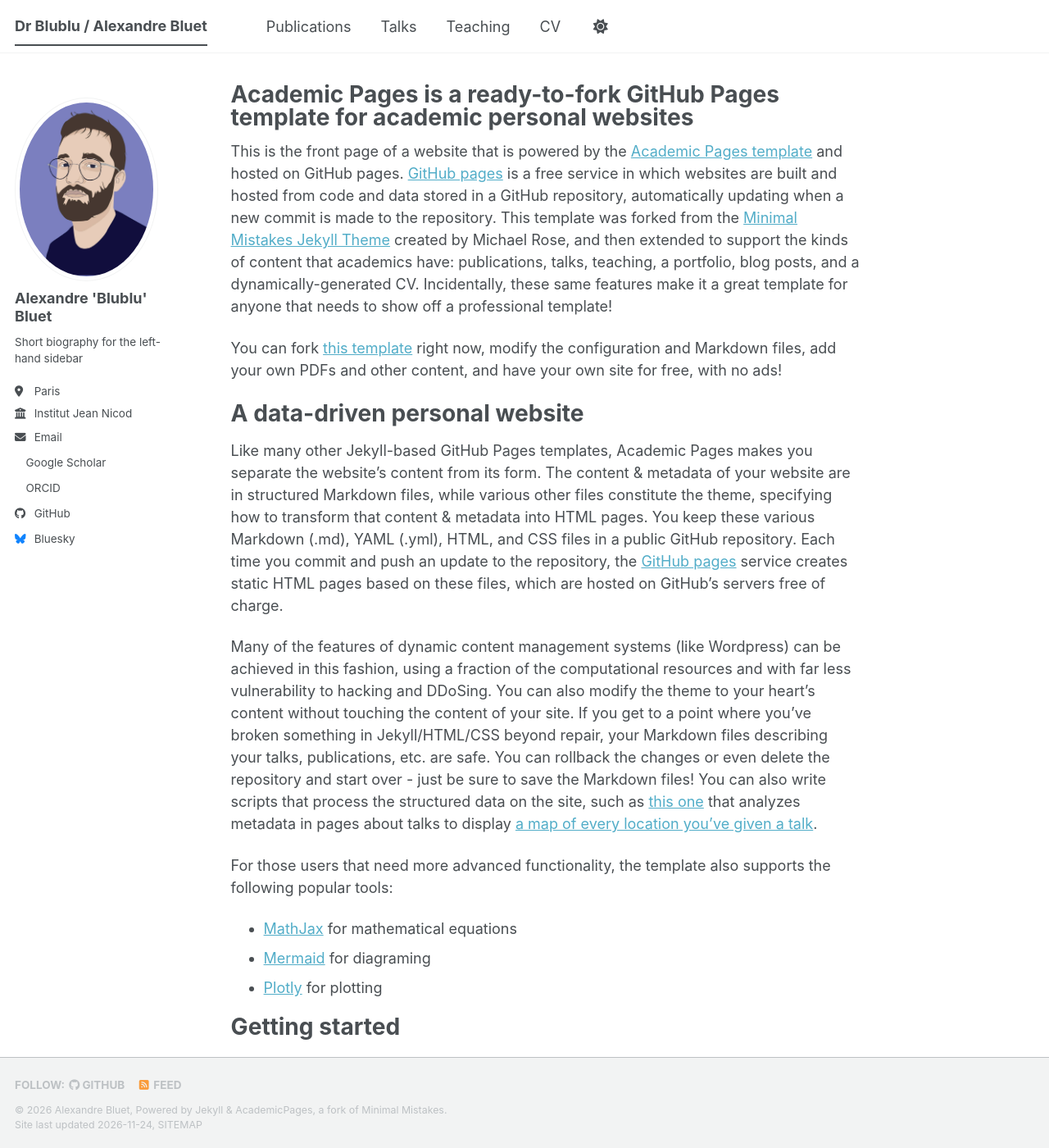
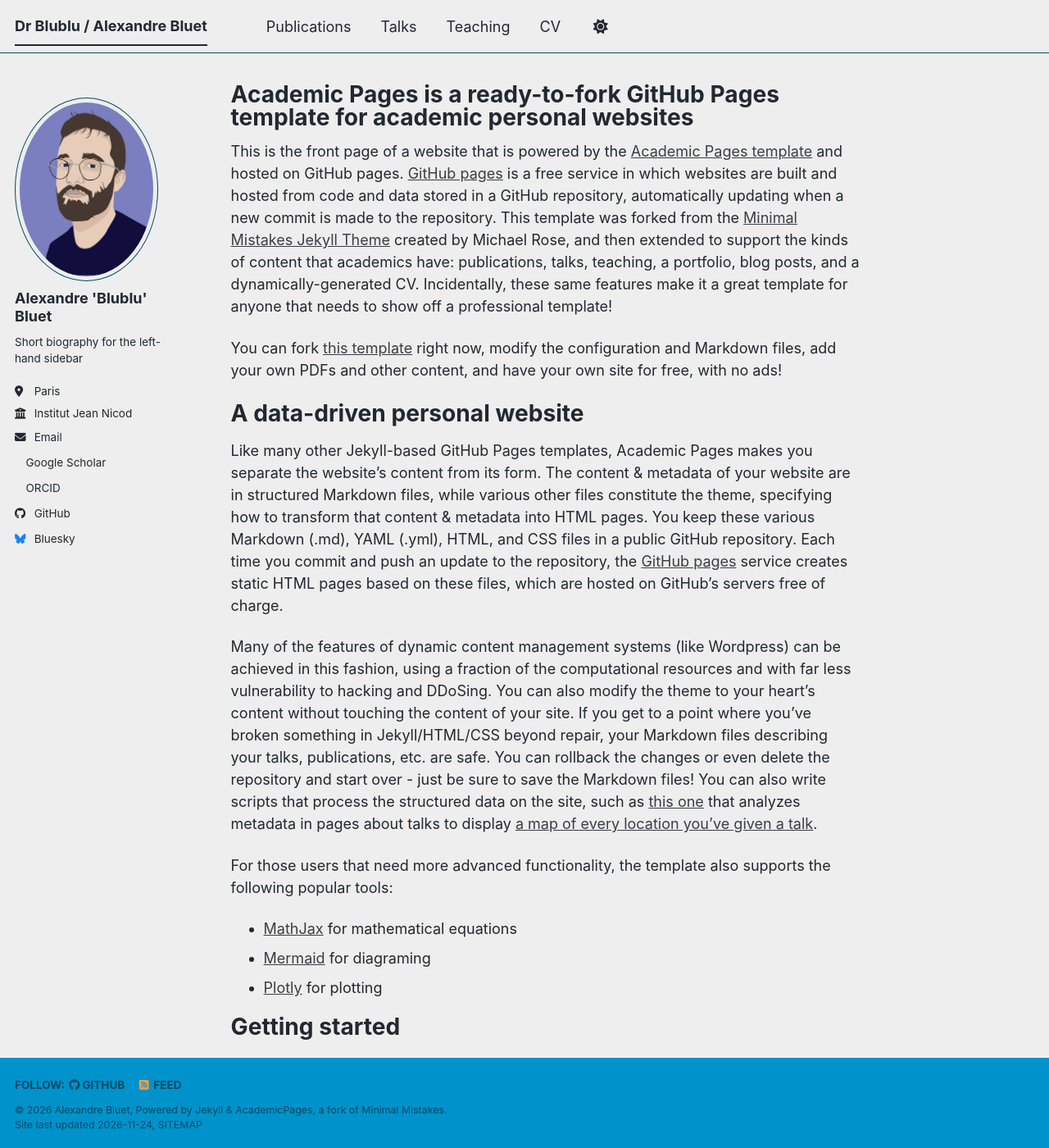
Before and after one commit to DrBlublu/DrBlublu.github.io, a Jekyll site: the page built from _pages/about.md, in a window 1280 px wide and 1400 px high. Shown: the whole window at 82% size. Built offline with Jekyll 4.4.1, drawn with Linux system fonts in a browser that asks for light colours; a script bundle is joined from its source files by our own code; a style sheet for code colours, icons or effects is not loaded.

Commit message:
feature: change perso theme colours, change theme to perso

```diff
--- a/_config.yml
+++ b/_config.yml
@@ -8,7 +8,7 @@
 
 # Basic Site Settings
 locale                   : "en-US"
-site_theme               : "default" # The available themes options are "default", "air", "sunrise", "mint", "dirt" and "contrast"
+site_theme               : "perso" # The available themes options are "default", "air", "sunrise", "mint", "dirt" and "contrast"
 title                    : "Dr Blublu / Alexandre Bluet"
 title_separator          : "-"
 name                     : &name "Alexandre Bluet"
--- a/_sass/theme/_perso_dark.scss
+++ b/_sass/theme/_perso_dark.scss
@@ -1,14 +1,14 @@
 /* ==========================================================================
-    AIR THEME - DARK VERSION
+    PERSO - DARK VERSION
     ========================================================================== */
 
 /* Color codes used for the theme */
-$primary-color              : #00adb5;
+$primary-color              : #ed3d66;
 $dark-primary-color         : mix(#000, $primary-color, 40%);
 $darker-primary-color       : mix(#000, $primary-color, 60%);
 $light-primary-color        : mix(#000, $primary-color, 50%);
 
-$background                 : #252a34;
+$background                 : #2e8b57;
 $background-light           : mix(#fff, $background, 20%);
 $background-lighter         : mix(#fff, $background, 90%);
 $text                       : #eaeaea;
--- a/_sass/theme/_perso_light.scss
+++ b/_sass/theme/_perso_light.scss
@@ -1,5 +1,5 @@
 /* ==========================================================================
-    AIR THEME - LIGHT VERSION
+    PERSO - LIGHT VERSION
     ========================================================================== */
 
 /* Color codes used for the theme */
```
